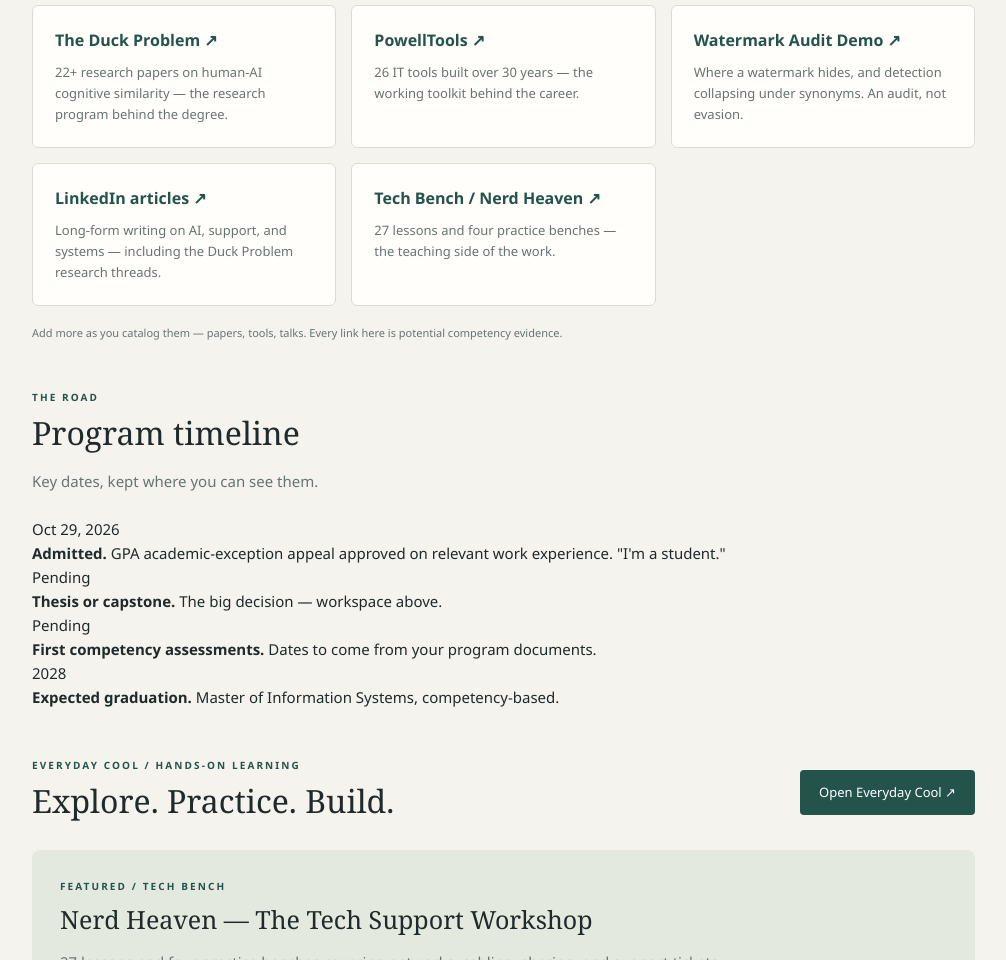
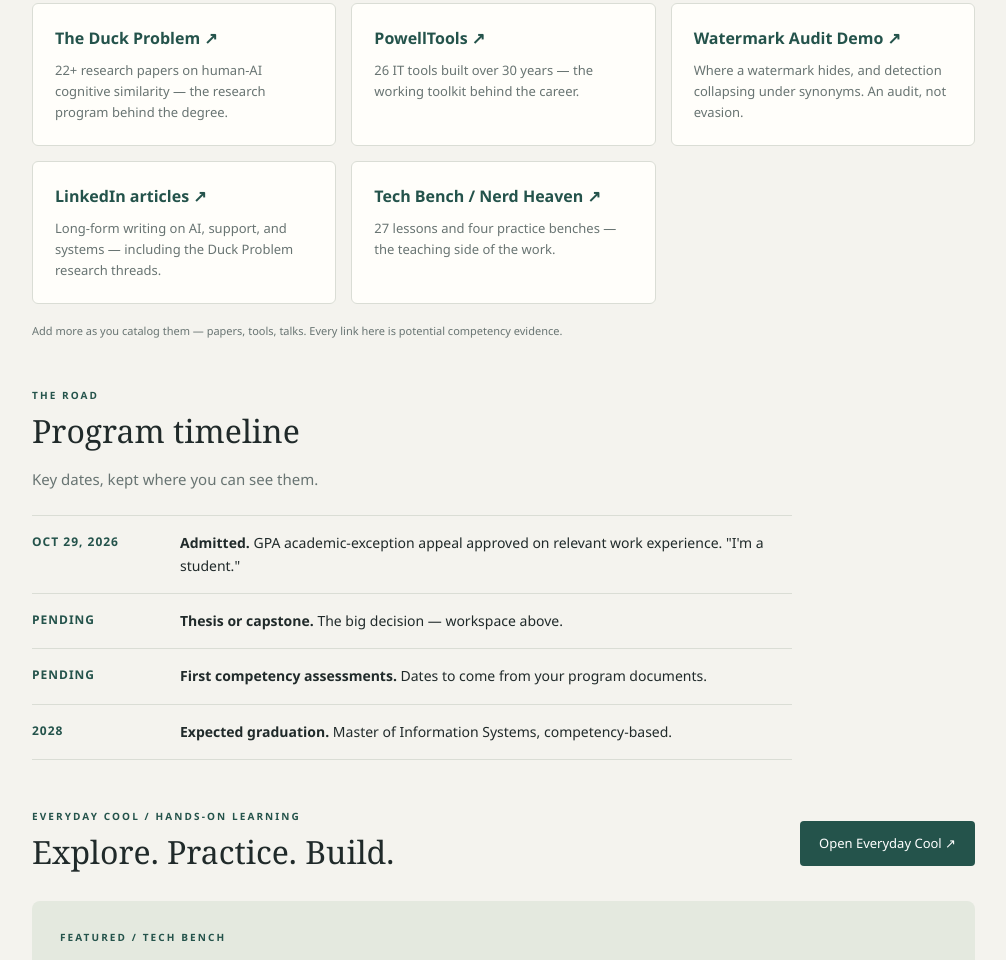
Before and after one commit to caeled/mis-classmate-portal, a plain HTML site: page index.html in a window 1280 px wide. Shown: the part 2825-3785 px from the top of the page, without its empty margins (259-1265 px from the left). Drawn offline with Linux system fonts and the light colour scheme.

Commit message:
Personalize portal: hero copy, study-area edges, thesis/capstone workspace, evidence library, timeline

```diff
--- a/styles.css
+++ b/styles.css
@@ -52,3 +52,9 @@ aside{overflow-y:auto}
 .settings-row input{min-width:0;width:100%;padding:10px;border:1px solid #aabbb1;border-radius:4px;font:inherit}
 .settings-row span{font-size:12px}
 @media(max-width:700px){.settings-row{grid-template-columns:1fr}.settings-row button{justify-self:start}}
+.edge{font-size:12px;color:var(--green);font-style:italic;margin:12px 0 0}
+.timeline{display:grid;max-width:760px}
+.tl-item{display:grid;grid-template-columns:130px 1fr;gap:18px;padding:16px 0;border-top:1px solid var(--line);font-size:14px}
+.tl-item:last-child{border-bottom:1px solid var(--line)}
+.tl-date{font-size:12px;font-weight:700;letter-spacing:1px;color:var(--green);text-transform:uppercase}
+@media(max-width:700px){.tl-item{grid-template-columns:1fr;gap:6px}}
```
